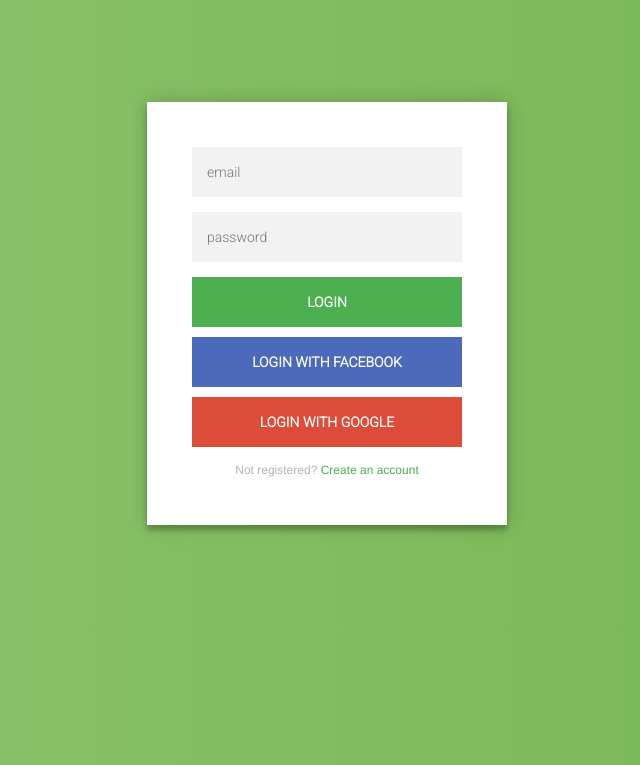
After one commit to tuanbaros/prototype, a PHP site: the page made by app/view/auth.php in a window 1280 px wide. The commit adds this page. Shown: the top 765 px of the page, without its empty margins (313-953 px from the left). Run offline with PHP 8.4, Linux system fonts and the light colour scheme; the template is opened without the code that fills it, so the values that code supplies are empty; a stand-in replaces the project's code that opens the database connection; some libraries are stand-ins or nearby versions.

Commit message:
task #2 auth

```diff
--- a/app/controller/controller.php
+++ b/app/controller/controller.php
@@ -10,7 +10,7 @@ class Controller
         return new $model;
     }
 
-    public function view($view, $data)
+    public function view($view, $data = '')
     {
         require_once 'app/view/' . $view . '.php';
     }
--- a/app/controller/home.php
+++ b/app/controller/home.php
@@ -9,7 +9,10 @@ class Home extends Controller
     public function index()
     {
         $user = $this->model('user');
-        $user->set_name('tuan');
+        if (isset($_SESSION['name']) && isset($_SESSION['email'])) {
+            $user->set_name($_SESSION['name']);
+            $user->set_email($_SESSION['email']);
+        }
         $this->view('home', ['user' => $user]);
     }
 }
--- /dev/null
+++ b/app/view/auth.php
@@ -0,0 +1,57 @@
+<!DOCTYPE html>
+<html>
+<head>
+    <?php require_once 'app/view/partial/meta.php'; ?>
+    <title>Auth</title>
+    <?php require_once 'app/view/partial/css.php'; ?>
+    <link rel="stylesheet" href="res/css/auth.css">
+    <?php if (isset($_SESSION['error'])) {
+        echo '<link rel="stylesheet" href="res/css/register.css">';
+    } ?>
+</head>
+<body>
+    <div class="login-page">
+        <div class="form">
+            <form class="register-form" action="<?php echo Route::action('auth', 'register'); ?>" method="post">
+                <input type="text" class="name-input" placeholder="name" name="name" value="<?php
+                    if (isset($_SESSION['name'])) {
+                        echo $_SESSION['name'];
+                    }
+                ?>"/>
+                <input type="email" class="email-input" placeholder="email address" name="email" value="<?php
+                    if (isset($_SESSION['email'])) {
+                        echo $_SESSION['email'];
+                    }
+                ?>"/>
+                <input type="password" class="password-input" placeholder="password" name="password" />
+                <input type="password" class= "repassword-input" placeholder="re-password"/>
+                <button class="register-button" name="create">create</button>
+                <p class="message">Already registered? <a href="#">Sign In</a></p>
+            </form>
+            <form class="login-form" action="<?php echo Route::action('auth', 'login'); ?>" method="post">
+                <input type="email" placeholder="email" class="login-email-input" name="email" value="<?php
+                    if (isset($_SESSION['email'])) {
+                        echo $_SESSION['email'];
+                    }
+                ?>" />
+                <input type="password" placeholder="password" class="login-password-input" name="password" />
+                <button class="login-button" name="login">login</button>
+                <div class="open-id">
+                    <button class="login-facebook" name="login">Login with Facebook</button>
+                    <button class="login-google" name="login">Login with Google</button>
+                </div>
+                <p class="message">Not registered? <a href="#">Create an account</a></p>
+            </form>
+        </div>
+    </div>
+    <?php require_once 'app/view/partial/js.php'; ?>
+    <script src="res/js/auth.js"></script>
+    <?php if (isset($_SESSION['error'])) {
+        echo '<script src="res/js/register.js"></script>';
+    } ?>
+    <?php if (isset($_SESSION['login'])) {
+        echo '<script src="res/js/login.js"></script>';
+    } ?>
+    <?php session_destroy(); ?>
+</body>
+</html>
--- a/index.php
+++ b/index.php
@@ -1,5 +1,5 @@
 <?php
-
+session_start();
 require_once 'app/library/config.php';
 require_once 'app/library/route.php';
 
--- /dev/null
+++ b/res/css/auth.css
@@ -0,0 +1,132 @@
+@import url(https://fonts.googleapis.com/css?family=Roboto:300);
+
+.login-page {
+  width: 360px;
+  padding: 8% 0 0;
+  margin: auto;
+}
+.form {
+  position: relative;
+  z-index: 1;
+  background: #FFFFFF;
+  max-width: 360px;
+  margin: 0 auto 100px;
+  padding: 45px;
+  text-align: center;
+  box-shadow: 0 0 20px 0 rgba(0, 0, 0, 0.2), 0 5px 5px 0 rgba(0, 0, 0, 0.24);
+}
+.form input {
+  font-family: "Roboto", sans-serif;
+  outline: 0;
+  background: #f2f2f2;
+  width: 100%;
+  border: 0;
+  margin: 0 0 15px;
+  padding: 15px;
+  box-sizing: border-box;
+  font-size: 14px;
+}
+.form button {
+  font-family: "Roboto", sans-serif;
+  text-transform: uppercase;
+  outline: 0;
+  background: #4CAF50;
+  width: 100%;
+  border: 0;
+  padding: 15px;
+  color: #FFFFFF;
+  font-size: 14px;
+  -webkit-transition: all 0.3 ease;
+  transition: all 0.3 ease;
+  cursor: pointer;
+  font-weight: bold;
+}
+.form button:hover {
+  background: #43A047;
+}
+.form .message {
+  margin: 15px 0 0;
+  color: #b3b3b3;
+  font-size: 12px;
+}
+.form .message a {
+  color: #4CAF50;
+  text-decoration: none;
+}
+.form .register-form {
+  display: none;
+}
+.container {
+  position: relative;
+  z-index: 1;
+  max-width: 300px;
+  margin: 0 auto;
+}
+.container:before, .container:after {
+  content: "";
+  display: block;
+  clear: both;
+}
+.container .info {
+  margin: 50px auto;
+  text-align: center;
+}
+.container .info h1 {
+  margin: 0 0 15px;
+  padding: 0;
+  font-size: 36px;
+  font-weight: 300;
+  color: #1a1a1a;
+}
+.container .info span {
+  color: #4d4d4d;
+  font-size: 12px;
+}
+.container .info span a {
+  color: #000000;
+  text-decoration: none;
+}
+.container .info span .fa {
+  color: #EF3B3A;
+}
+body {
+  background: #76b852; /* fallback for old browsers */
+  background: -webkit-linear-gradient(right, #76b852, #8DC26F);
+  background: -moz-linear-gradient(right, #76b852, #8DC26F);
+  background: -o-linear-gradient(right, #76b852, #8DC26F);
+  background: linear-gradient(to left, #76b852, #8DC26F);
+  // font-family: sans-serif;
+  -webkit-font-smoothing: antialiased;
+  -moz-osx-font-smoothing: grayscale;
+}
+
+.open-id .login-facebook {
+  margin-top: 10px;
+  background-color: #4C69BA;
+  font-weight: bold;
+}
+
+.open-id .login-facebook:hover {
+  background-color: #5B7BD5;
+  background-image: linear-gradient(#5B7BD5, #4864B1);
+}
+
+.open-id .login-google {
+  margin-top: 10px;
+  background-color: #DD4B39;
+  font-weight: bold;
+}
+
+.open-id .login-google:hover {
+  background: #E74B37;
+  background-image: linear-gradient(#f44336, #ef5350);
+}
+
+.error {
+  margin-left: 15px;
+  margin-bottom: 15px;
+  color: red;
+  font-size: 12px;
+  float: left;
+  font-family: sans-serif;
+}
--- /dev/null
+++ b/res/js/auth.js
@@ -0,0 +1,50 @@
+$('.message a').click(function() {
+   $('form').animate({height: "toggle", opacity: "toggle"}, "slow");
+});
+
+$('.form').on('click', '.register-button', function(event) {
+    event.preventDefault();
+    $('.error').remove();
+    name = $.trim($('.name-input').val());
+    email = $('.email-input').val();
+    password = $.trim($('.password-input').val());
+    repassword = $.trim($('.repassword-input').val());
+    if (name.length > 3 && isEmail(email) && password.length > 7 && password == repassword) {
+        $('.register-form').submit();
+    } else {
+        if (name.length <= 3) {
+            $('.name-input').after('<li class="error">Name need more than 3 character.</li>');
+        }
+        if (!isEmail(email)) {
+            $('.email-input').after('<li class="error">This value should be a valid email.</li>')
+        }
+        if (password.length <= 7) {
+            $('.password-input').after('<li class="error">Password need more than 7 character.</li>')
+        }
+        if (password != repassword) {
+            $('.repassword-input').after('<li class="error">Password and repassword are different.</li>')
+        }
+    }
+});
+
+$('.form').on('click', '.login-button', function(event) {
+    event.preventDefault();
+    $('.error').remove();
+    email = $('.login-email-input').val();
+    password = $.trim($('.login-password-input').val());
+    if (isEmail(email) && password.length > 7) {
+        $('.login-form').submit();
+    } else {
+        if (!isEmail(email)) {
+            $('.login-email-input').after('<li class="error">This value should be a valid email.</li>')
+        }
+        if (password.length <= 7) {
+            $('.login-password-input').after('<li class="error">Password need more than 7 character.</li>')
+        }
+    }
+});
+
+function isEmail(email) {
+  var regex = /^([a-zA-Z0-9_.+-])+\@(([a-zA-Z0-9-])+\.)+([a-zA-Z0-9]{2,4})+$/;
+  return regex.test(email);
+}
--- /dev/null
+++ b/res/js/login.js
@@ -0,0 +1 @@
+$('.login-password-input').after('<li class="error">Invalid email or password.</li>')
--- /dev/null
+++ b/res/js/register.js
@@ -0,0 +1 @@
+$('.email-input').after('<li class="error">This email not available.</li>')
```
Also changed, not shown: app/controller/auth.php (added, +73 -0 lines), app/library/repository.php (+36 -5 lines), app/library/route.php (+16 -0 lines), app/model/user.php (+77 -0 lines), app/view/home.php (+9 -3 lines), lapmangint_db.sql (added, +256 -0 lines), res/css/register.css (added, +7 -0 lines).
